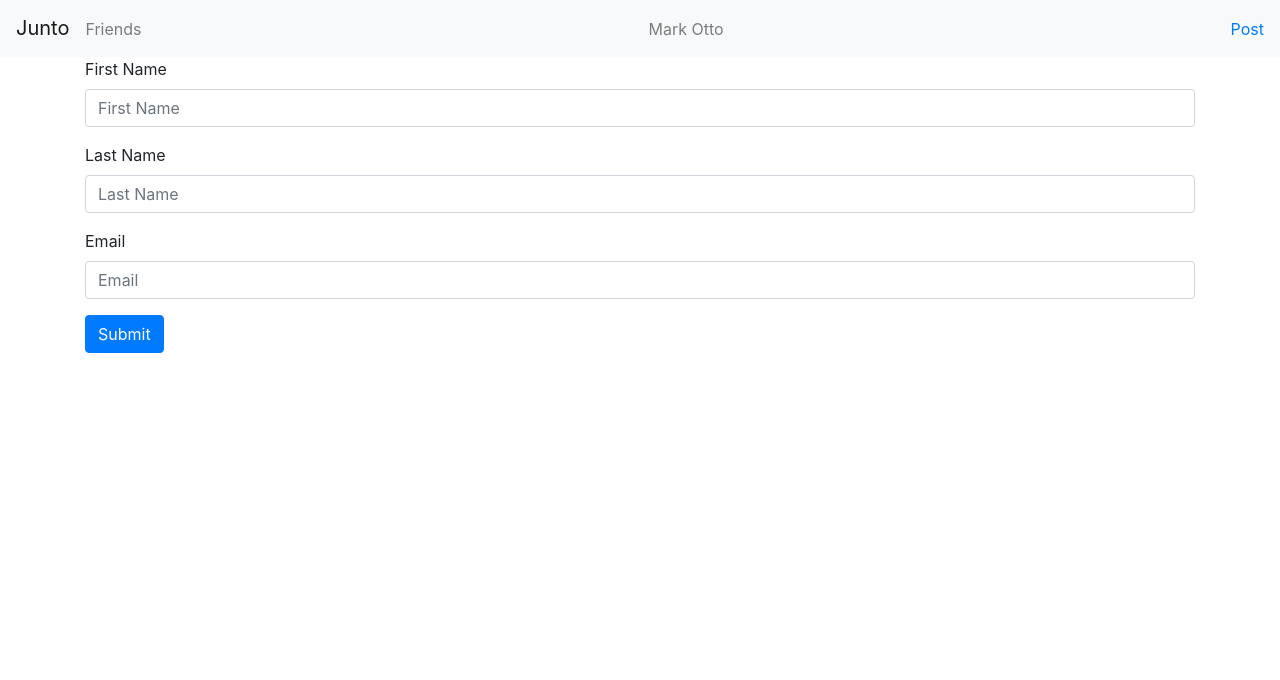
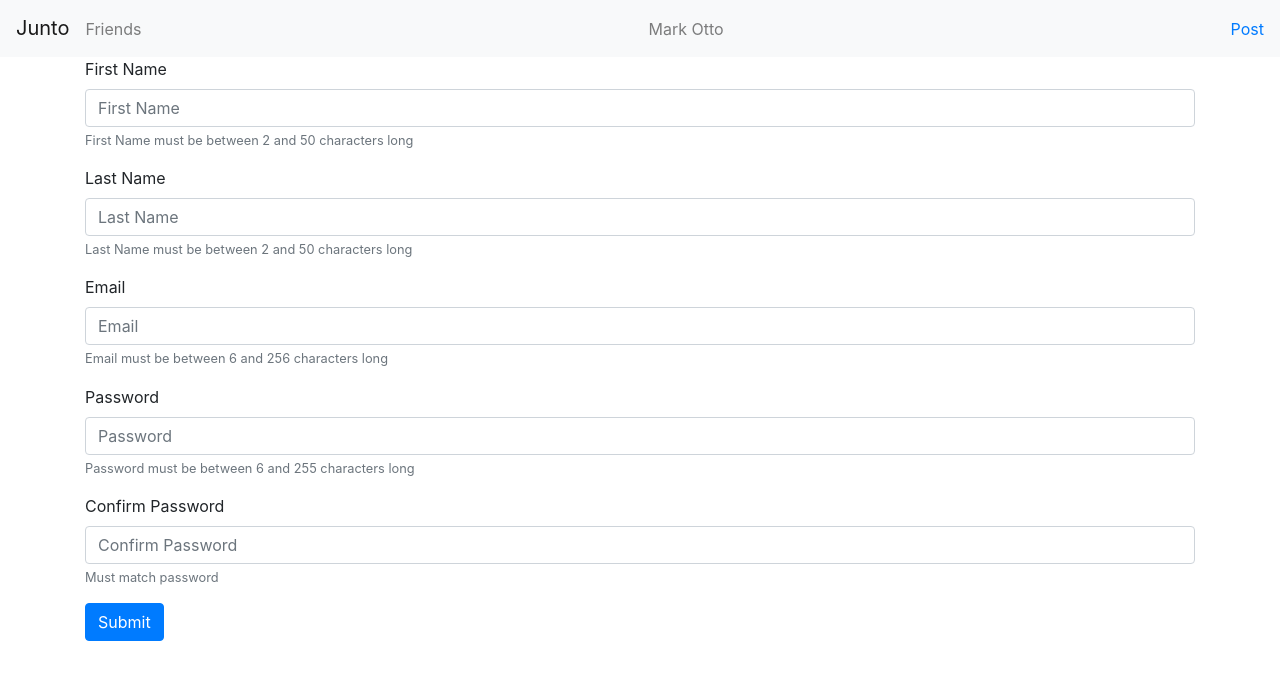
Before and after one commit to JakeSchwa/Junto, a React (Create React App) app: page /newUser in a window 1280 px wide. Shown: the top 680 px of the page. Built offline with nearby package versions, Linux system fonts and the light colour scheme.

Commit message:
worked on user sign in form

```diff
--- a/src/layout/pages/UserCreationPage.js
+++ b/src/layout/pages/UserCreationPage.js
@@ -5,6 +5,21 @@ import Button from 'react-bootstrap/Button';
 
 function UserCreationPage() {
   const [validated, setValidated] = useState(false);
+  const [firstNameHelper, setfirstNameHelper] = useState(
+    'First Name must be between 2 and 50 characters long'
+  );
+  const [lastNameHelper, setLastNameHelper] = useState(
+    'Last Name must be between 2 and 50 characters long'
+  );
+  const [emailHelper, setEmailHelper] = useState(
+    'Email must be between 6 and 256 characters long'
+  );
+  const [passwordHelper, setPasswordHelper] = useState(
+    'Password must be between 6 and 255 characters long'
+  );
+  const [passwordConfirmHelper, setPasswordConfirmHelper] = useState(
+    'Must match password'
+  );
 
   const handleSubmit = async (event) => {
     event.preventDefault();
@@ -28,59 +43,109 @@ function UserCreationPage() {
         firstName: event.target.firstName.value,
         lastName: event.target.lastName.value,
         email: event.target.email.value,
+        password: event.target.password.value,
       }),
     });
   }
 
   const validateSubmit = (event) => {
     if (
-      validateName(event.firstName.value) &&
-      validateName(event.lastName.value) &&
-      validateEmail(event.email.value)
+      validateFirstName(event.firstName.value) &&
+      validateLastName(event.lastName.value) &&
+      validateEmail(event.email.value) &&
+      validatePassword(event.password.value, event.password.value)
     )
       return true;
     else return false;
   };
 
-  const validateName = (name) => {
+  const validateFirstName = (name) => {
     if (name.length >= 2 && name.length <= 50) return true;
-    else return false;
+    else {
+      if (name.length < 2)
+        setfirstNameHelper('First Name must be longer than 1 character');
+      if (name.legth > 50)
+        setfirstNameHelper('First Name must be shorter than 50 character');
+    }
+    return false;
+  };
+
+  const validateLastName = (name) => {
+    if (name.length >= 2 && name.length <= 50) return true;
+    else {
+      if (name.length < 2)
+        setLastNameHelper('Last Name must be longer than 1 character');
+      if (name.legth > 50)
+        setLastNameHelper('Last Name must be shorter than 50 character');
+    }
+    return false;
   };
 
   const validateEmail = (email) => {
     if (email.length >= 6 && email.length <= 256) return true;
-    else return false;
+    else {
+      if (email.length < 6)
+        setEmailHelper('Email must be longer than 5 characters');
+      if (email.length > 256)
+        setEmailHelper('Email must be shorter than 257 characters');
+    }
+    return false;
+  };
+
+  const validatePassword = (password, confirmPassword) => {
+    if (password.length < 6)
+      setPasswordHelper('Password must be longer than 5 characters');
+    if (password.length > 255)
+      setPasswordHelper('Password must be less than 256 characters');
+    if (password === confirmPassword) {
+      if (password.length >= 5 && password.length <= 255) return true;
+    } else {
+      setPasswordConfirmHelper('Confirm Password does not match Password');
+    }
+    return false;
   };
 
   return (
-    <div>
     <Form validated={validated} onSubmit={handleSubmit}>
       <Form.Group controlId='firstName' placeholder='Enter First Name'>
         <Form.Label>First Name</Form.Label>
         <Form.Control type='input' placeholder='First Name' required />
-          <Form.Control.Feedback type='invalid'>
-            Please provide a First Name.
-          </Form.Control.Feedback>
+        <Form.Text id='firstNameHelper' muted>
+          {firstNameHelper}
+        </Form.Text>
       </Form.Group>
       <Form.Group controlId='lastName' placeholder='Enter Last Name'>
         <Form.Label>Last Name</Form.Label>
         <Form.Control type='input' placeholder='Last Name' required />
-          <Form.Control.Feedback type='invalid'>
-            Please provide a Last Name.
-          </Form.Control.Feedback>
+        <Form.Text id='lastNameHelper' muted>
+          {lastNameHelper}
+        </Form.Text>
       </Form.Group>
       <Form.Group controlId='email' placeholder='Enter Email'>
         <Form.Label>Email</Form.Label>
         <Form.Control type='email' placeholder='Email' required />
-          <Form.Control.Feedback type='invalid'>
-            Please provide a Email.
-          </Form.Control.Feedback>
+        <Form.Text id='emailHelper' muted>
+          {emailHelper}
+        </Form.Text>
+      </Form.Group>
+      <Form.Group controlId='password'>
+        <Form.Label>Password</Form.Label>
+        <Form.Control type='password' placeholder='Password' />
+        <Form.Text id='passwordHelper' muted>
+          {passwordHelper}
+        </Form.Text>
+      </Form.Group>
+      <Form.Group controlId='confirmPassword'>
+        <Form.Label>Confirm Password</Form.Label>
+        <Form.Control type='password' placeholder='Confirm Password' />
+        <Form.Text id='passwordHelper' muted>
+          {passwordConfirmHelper}
+        </Form.Text>
       </Form.Group>
       <Button variant='primary' type='submit'>
         Submit
       </Button>
     </Form>
-    </div>
   );
 }
 
```
Lines whose indentation alone changed are shown as unchanged.
